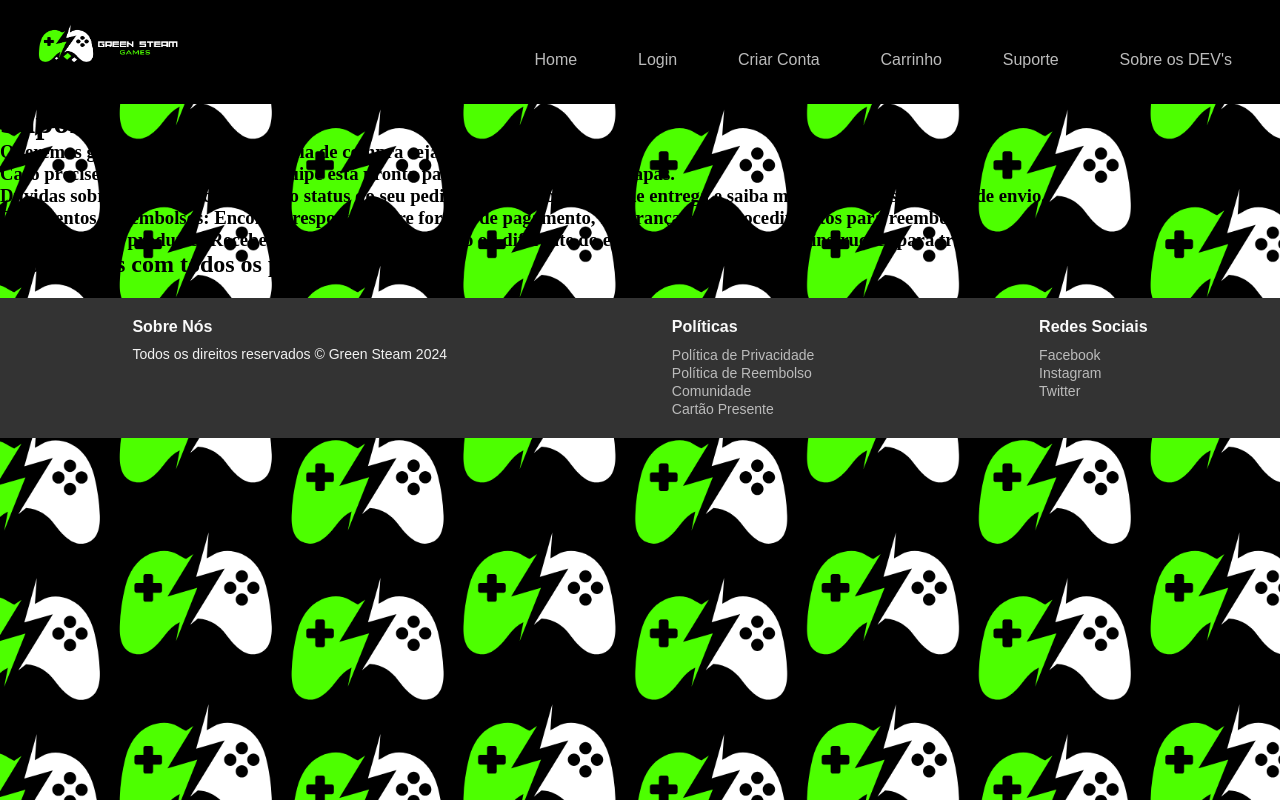
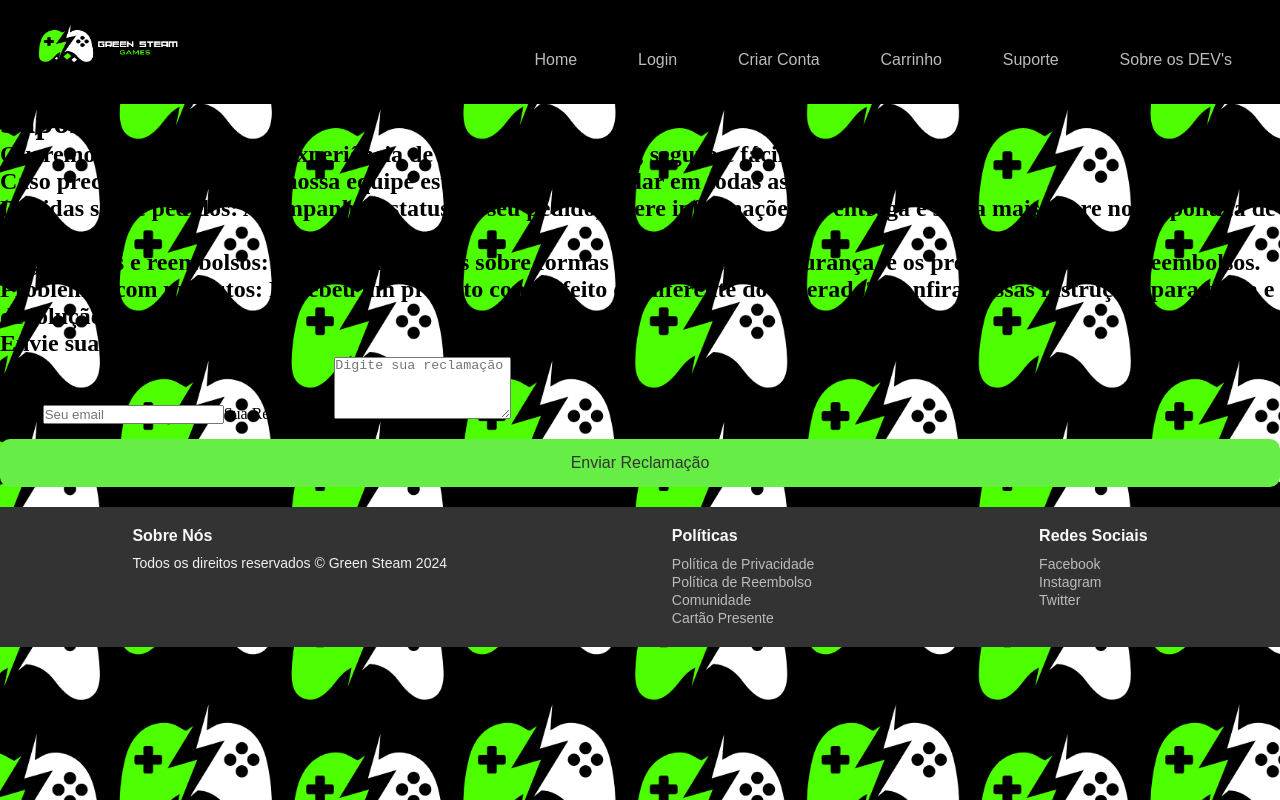
Before and after one commit to AndressaAssis/ProjetoFinalReact-G3, a React (Vite) app in the folder green-steam/: page /suporte in a window 1280 px wide. Built offline with nearby package versions, Linux system fonts and the light colour scheme.

Commit message:
suporte segunda versão

```diff
--- a/green-steam/src/Pages/Suporte/Suporte.jsx
+++ b/green-steam/src/Pages/Suporte/Suporte.jsx
@@ -1,28 +1,83 @@
-import React from "react";
+import React, { useState } from "react";
 import { Navbar } from "../../Components/Navbar/Navbar";
-import { Footer } from "../../Components/Footer/Footer"
+import { Footer } from "../../Components/Footer/Footer";
+import styles from './Suporte.module.css';
+
+export function Suporte() {
+    const [email, setEmail] = useState("");
+    const [mensagem, setMensagem] = useState("");
+    const [showAlert, setShowAlert] = useState(false);
+
+    const handleSubmit = (e) => {
+        e.preventDefault();
+        console.log("Reclamação enviada!", { email, mensagem });
+        setEmail("");
+        setMensagem("");
+        setShowAlert(true);
+    };
+
+    const closeAlert = () => {
+        setShowAlert(false);
+    };
+
+    function CustomAlert({ message, onClose }) {
+        return (
+            <div className={styles.alertOverlay}>
+                <div className={styles.alertBox}>
+                    <p>{message}</p>
+                    <button onClick={onClose}>Fechar</button>
+                </div>
+            </div>
+        );
+    }
+
+    return (
+        <>
+
+            <div className={styles.suporteContainer}>
+                <h1>Suporte</h1>
+                <h2>Queremos garantir que sua experiência de compra seja rápida, segura e fácil.
+                    <br />Caso precise de assistência, nossa equipe está pronta para ajudar em todas as etapas.</h2>
+
+                <h2>Dúvidas sobre pedidos: Acompanhe o status do seu pedido, altere informações de entrega e saiba mais sobre nossa política de envio.</h2>
+
+                <h2>Pagamentos e reembolsos: Encontre respostas sobre formas de pagamento, segurança, e os procedimentos para reembolsos.</h2>
+
+                <h2>Problemas com produtos: Recebeu um produto com defeito ou diferente do esperado? Confira nossas instruções para troca e devolução.</h2>
+
+                <h2>Envie sua Reclamação</h2>
+                <div className={styles.reclamacaoContainer}>
+                    <form onSubmit={handleSubmit}>
+                        <label htmlFor="email">Email:</label>
+                        <input
+                            type="email"
+                            id="email"
+                            value={email}
+                            onChange={(e) => setEmail(e.target.value)}
+                            required
+                            placeholder="Seu email"
+                            className={styles.inputLogin}
+                        />
+
+                        <label htmlFor="mensagem">Sua Reclamação:</label>
+                        <textarea
+                            id="mensagem"
+                            value={mensagem}
+                            onChange={(e) => setMensagem(e.target.value)}
+                            required
+                            placeholder="Digite sua reclamação"
+                            rows="4"
+                            className={styles.inputLogin}
+                        ></textarea>
+
+                        <button type="submit" className={styles.LoginButtons}>Enviar Reclamação</button>
+                    </form>
+                    {showAlert && <CustomAlert message="Obrigado pelo feedback, responderemos em breve." onClose={closeAlert} />}
 
 
-export function Suporte(){
-    return(
-    <>
-      <>
-
-        <div>
-        <h1>Suporte</h1>
-        <h3>Queremos garantir que sua experiência de compra seja rápida, segura e fácil.
-          <br />Caso precise de assistência, nossa equipe está pronta para ajudar em todas as etapas.</h3>
-
-        <h3>Dúvidas sobre pedidos: Acompanhe o status do seu pedido, altere informações de entrega e saiba mais sobre nossa política de envio.</h3>
-
-        <h3>Pagamentos e reembolsos: Encontre respostas sobre formas de pagamento, segurança, e os procedimentos para reembolsos.</h3>
-
-        <h3>Problemas com produtos: Recebeu um produto com defeito ou diferente do esperado? Confira nossas instruções para troca e devolução.</h3>
-
-        <h2>informaçoes com todos os produtos e buttons</h2>
-        </div>
+                </div>
+            </div>
 
         </>
-    </>
-    )
+    );
 }
```
